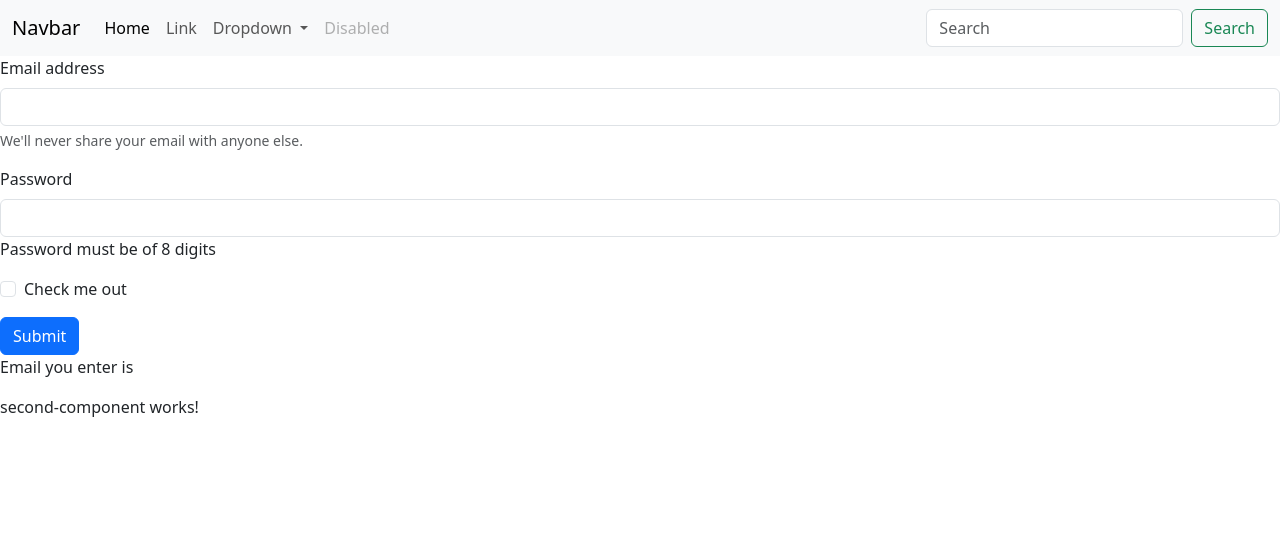
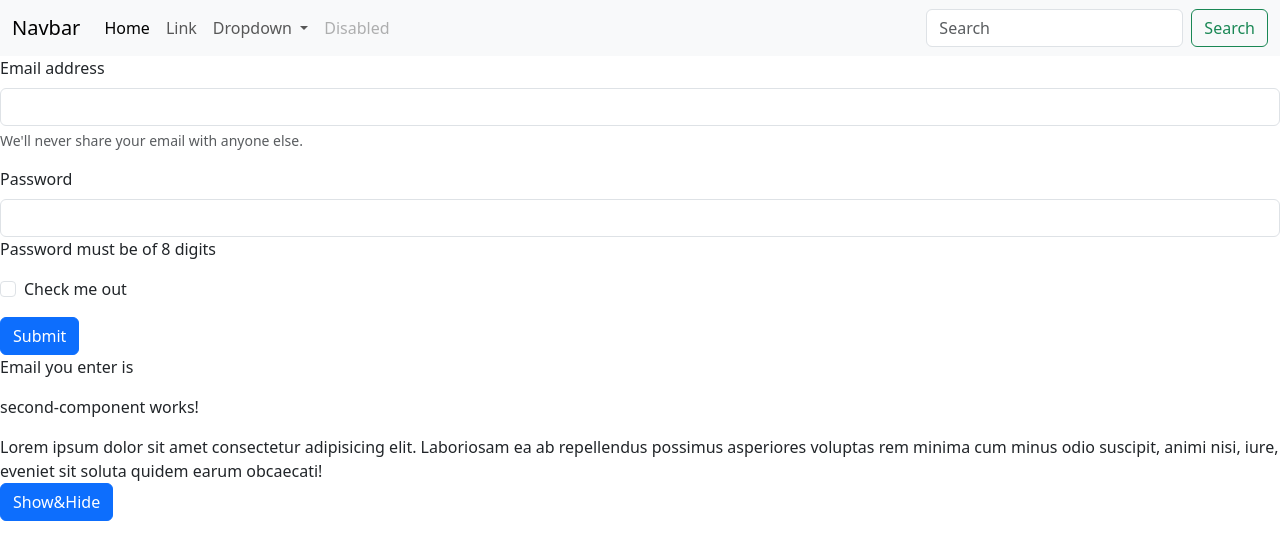
Before and after one commit to onusha45/Angular_project, an Angular app in the folder simple_project/: page / in a window 1280 px wide. Shown: the top 560 px of the page. Built offline with nearby package versions, Linux system fonts and the light colour scheme.

Commit message:
toggle button added

```diff
--- a/simple_project/src/app/app.component.html
+++ b/simple_project/src/app/app.component.html
@@ -1,5 +1,5 @@
 <app-navbar></app-navbar>
 <app-first-component></app-first-component>
 <app-second-component></app-second-component>
-
+<app-footer></app-footer>
 <router-outlet />
--- a/simple_project/src/app/app.component.ts
+++ b/simple_project/src/app/app.component.ts
@@ -3,11 +3,12 @@ import { RouterOutlet } from '@angular/router';
 import { FirstComponentComponent } from './first-component/first-component.component';
 import { SecondComponentComponent } from './second-component/second-component.component';
 import { NavbarComponent } from './navbar/navbar.component';
+import { FooterComponent } from "./footer/footer.component";
 
 
 @Component({
   selector: 'app-root',
-  imports: [RouterOutlet,FirstComponentComponent,SecondComponentComponent,NavbarComponent],
+  imports: [RouterOutlet, FirstComponentComponent, SecondComponentComponent, NavbarComponent, FooterComponent],
   templateUrl: './app.component.html',
   styleUrl: './app.component.css'
 })
--- a/simple_project/src/app/footer/footer.component.html
+++ b/simple_project/src/app/footer/footer.component.html
@@ -1,37 +1,8 @@
-<div class="footer-section">
-    <div class="card" style="width: 18rem;">
-        <img src="..." class="card-img-top" alt="...">
-        <div class="card-body">
-            <h5 class="card-title">Card title</h5>
-            <p class="card-text">Some quick example text to build on the card title and make up the bulk of the card's content.</p>
-            <a href="#" class="btn btn-primary">Go somewhere</a>
-        </div>
-    </div>
 
-    <div class="card" style="width: 18rem;">
-        <img src="..." class="card-img-top" alt="...">
-        <div class="card-body">
-            <h5 class="card-title">Card title</h5>
-            <p class="card-text">Some quick example text to build on the card title and make up the bulk of the card's content.</p>
-            <a href="#" class="btn btn-primary">Go somewhere</a>
-        </div>
-    </div>
+<div *ngIf="isVisible">
+    Lorem ipsum dolor sit amet consectetur adipisicing elit. Laboriosam ea ab repellendus possimus asperiores voluptas rem minima cum minus odio suscipit, animi nisi, iure, eveniet sit soluta quidem earum obcaecati!
+</div>
+<div  class="d-grid gap-2 d-md-block">
+    <button class="btn btn-primary" type="button" (click)="enableDisable()">Show&Hide</button>
 
-    <div class="card" style="width: 18rem;">
-        <img src="..." class="card-img-top" alt="...">
-        <div class="card-body">
-            <h5 class="card-title">Card title</h5>
-            <p class="card-text">Some quick example text to build on the card title and make up the bulk of the card's content.</p>
-            <a href="#" class="btn btn-primary">Go somewhere</a>
-        </div>
-    </div>
-
-    <div class="card" style="width: 18rem;">
-        <img src="..." class="card-img-top" alt="...">
-        <div class="card-body">
-            <h5 class="card-title">Card title</h5>
-            <p class="card-text">Some quick example text to build on the card title and make up the bulk of the card's content.</p>
-            <a href="#" class="btn btn-primary">Go somewhere</a>
-        </div>
-    </div>
-</div>
+  </div>
--- a/simple_project/src/app/footer/footer.component.ts
+++ b/simple_project/src/app/footer/footer.component.ts
@@ -1,11 +1,18 @@
+import { CommonModule } from '@angular/common';
 import { Component } from '@angular/core';
+import { FormsModule } from '@angular/forms';
 
 @Component({
   selector: 'app-footer',
-  imports: [],
+  imports: [CommonModule,FormsModule],
   templateUrl: './footer.component.html',
   styleUrl: './footer.component.css'
 })
 export class FooterComponent {
+  isVisible : boolean = true;
+
+ enableDisable(){
+  this.isVisible = !this.isVisible;
+ }
 
 }
```
